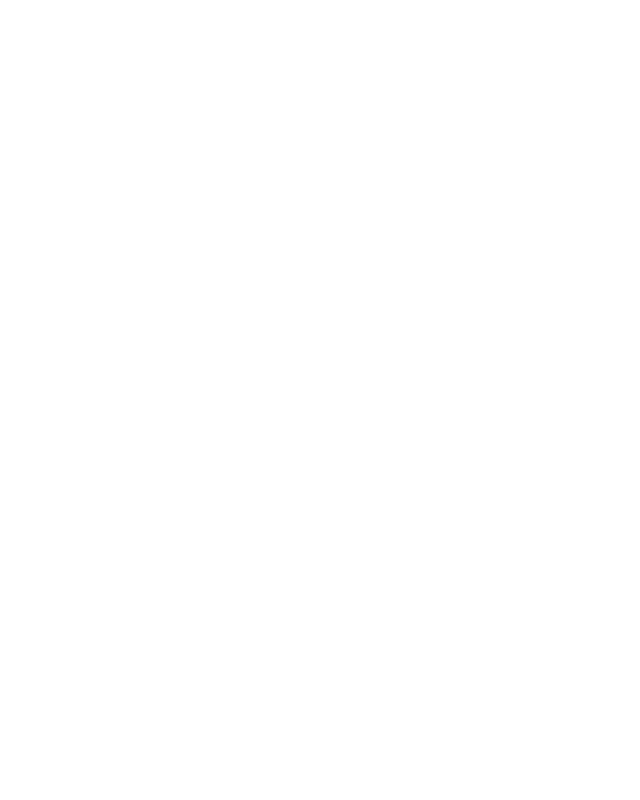
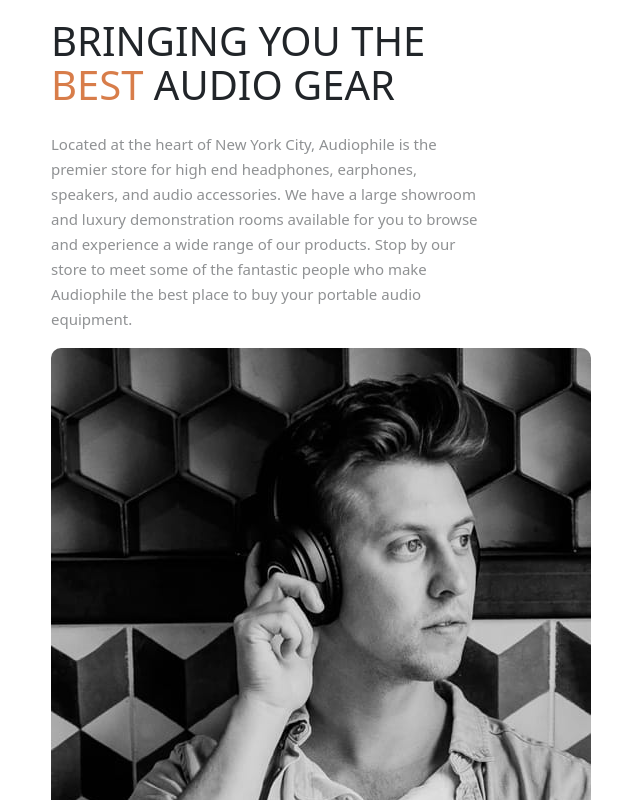
Before and after one commit to G3nK3n/Audiophile, a React (Create React App) app in the folder audio_frontend/: page / in a window 1280 px wide. Shown: the part 3820-4620 px from the top of the page, without its empty margins (119-759 px from the left). Before the commit the page ends 3745 px from the top, so only its background shows below. Built offline with nearby package versions, Linux system fonts and the light colour scheme.

Commit message:
Finished Bottom home section

```diff
--- a/audio_frontend/src/Components/Home/BottomSection.js
+++ b/audio_frontend/src/Components/Home/BottomSection.js
@@ -3,6 +3,8 @@
 
 import Container from "react-bootstrap/Container";
 import { Row, Col} from "react-bootstrap";
+
+import Img1 from '../../image-best-gear.jpg';
 
 const BottomSection = () => {
     return(
@@ -10,13 +12,20 @@
             <Container className={classes.BottomSectionContainer}>
                 <Row>
                     <Col>
-                        <div>
-                            <h1>Helllo</h1>
+                        <div className={classes.BottomSectionDiv}>
+                            <div className={classes.BottomSectionDescription}>
+                                <h1>Bringing you the <span>best</span> audio gear</h1>
+                                <p>
+                                    Located at the heart of New York City, Audiophile is the premier store for high end headphones, earphones, speakers, and audio accessories.
+                                    We have a large showroom and luxury demonstration rooms available for you to browse and experience a wide range of our products.
+                                    Stop by our store to meet some of the fantastic people who make Audiophile the best place to buy your portable audio equipment.
+                                </p>
+                            </div>
                         </div>
                     </Col>
                     <Col>
-                        <div>
-
+                        <div className={classes.ImageBestGear}>
+                            <img src={Img1} />
                         </div>
                     </Col>
                 </Row>
--- a/audio_frontend/src/Components/Home/BottomSection.module.css
+++ b/audio_frontend/src/Components/Home/BottomSection.module.css
@@ -1,3 +1,30 @@
 .BottomSectionContainer {
     padding: 0px 100px;
+    margin-bottom: 200px;
 }
+
+.BottomSectionDescription {
+    width: 431px;
+    margin-top: 150px;
+}
+
+.BottomSectionDescription h1 {
+    margin-bottom: 25px;
+    text-transform: uppercase;
+    font-size: 40px;
+    line-height: 44px;
+}
+
+.BottomSectionDescription p {
+    font-size: 15px;
+    line-height: 25px;
+    opacity: 0.5;
+}
+
+.BottomSectionDescription span {
+    color: #D87D4A;
+}
+
+.ImageBestGear img {
+    border-radius: 10px;
+}
```
Also changed, not shown: audio_frontend/src/Components/Footer/Footer.js (added), audio_frontend/src/Components/Footer/Footer.module.css (added).
